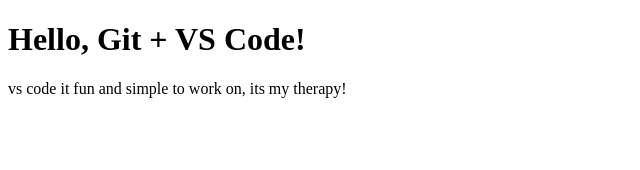
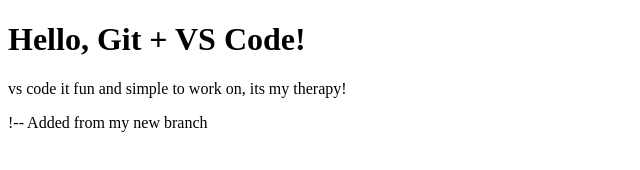
Before and after one commit to Liz-dot406/git-practice, a plain HTML site: page index.html in a window 1280 px wide. Shown: the whole page, without its empty margins (0-640 px from the left). Drawn offline with Linux system fonts and the light colour scheme.

Commit message:
added new paragraph

```diff
--- a/index.html
+++ b/index.html
@@ -7,5 +7,7 @@
 <body>
   <h1>Hello, Git + VS Code!</h1>
   <p> vs code it fun and simple to work on, its my therapy!</p>
+  <p>!-- Added from my new branch</p>
+
 </body>
 </html>
```
